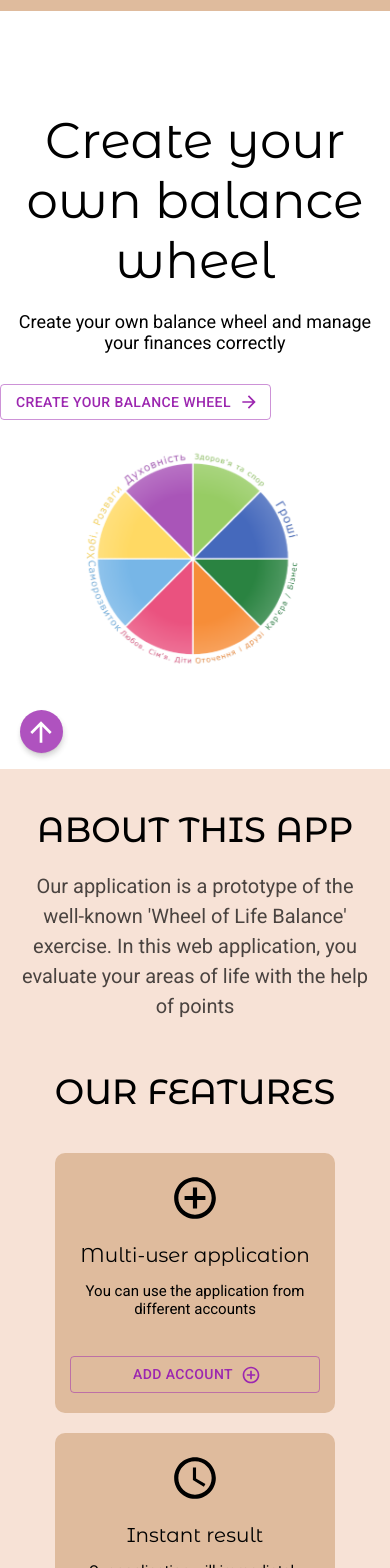
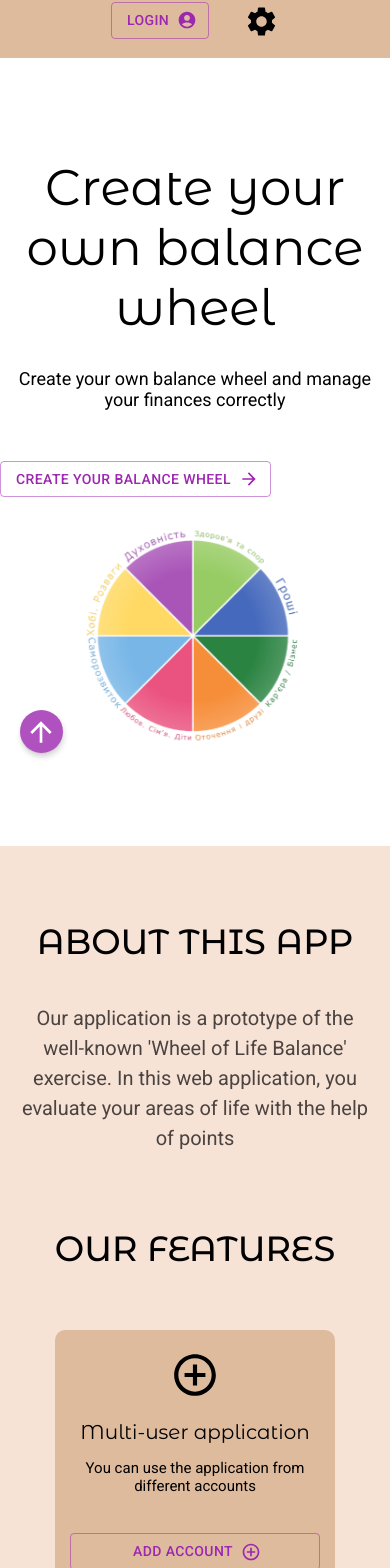
Before and after one commit to DmytroKolisnyk2/GameOFTeens_JS, a Next.js app: page / in a window 390 px wide. Shown: the part 61-1629 px from the top of the page. Built offline with nearby package versions, Linux system fonts and the light colour scheme; a web font is replaced by a local one.

Commit message:
updated styles

```diff
--- a/components/AboutPage/AboutPage.jsx
+++ b/components/AboutPage/AboutPage.jsx
@@ -32,12 +32,7 @@ export default function AboutPage({ setIsOpen }) {
       <div className={styles.wrapper}>
         <Fade cascade duration={600} triggerOnce>
           <h2
-            className={setStyle(
-              theme,
-              styles.main_title,
-              styles.darkThemeText,
-              styles.lightThemeText
-            )}
+            className={setStyle(theme, styles.title, styles.darkThemeText, styles.lightThemeText)}
           >
             {t("about")}
           </h2>
--- a/components/AboutPage/AboutPage.module.scss
+++ b/components/AboutPage/AboutPage.module.scss
@@ -1,30 +1,33 @@
 @import "../../styles//variables.scss";
 .main_title {
+    max-width: 600px;
+    margin: 0 auto;
     font-size: 35px;
     font-family: $arima;
     text-align: center;
     font-weight: 500;
     text-transform: uppercase;
-    margin-bottom: 20px;
+    margin-bottom: 40px;
 }
 .main_text {
     font-size: 20px;
     line-height: 30px;
     font-family: $roboto;
     text-align: center;
-    font-weight: 100;
     max-width: 500px;
     margin: 0 auto;
     opacity: 0.7;
-    margin-bottom: 50px;
+    margin-bottom: 75px;
 }
 .title {
-     font-size: 35px;
+    max-width: 600px;
+    margin: 0 auto;
+    font-size: 35px;
     font-family: $arima;
     text-align: center;
     font-weight: 500;
     text-transform: uppercase;
-    margin-bottom: 20px;
+    margin-bottom: 40px;
 }
 .cards_wrapper {
     display: flex;
@@ -33,7 +36,6 @@
     max-width: 1300px;
     margin: 0 auto;
     padding-top: 20px;
-
 }
 .item_wrapper {
     width: 250px;
@@ -72,7 +74,7 @@
 }
 .main_wrapper {
     background-color: $belge;
-    padding: 40px 20px;
+    padding: 75px 20px 40px;
 }
 .img_btn {
     margin: 0 auto;
--- a/components/Diagram/Diagram.module.scss
+++ b/components/Diagram/Diagram.module.scss
@@ -1,10 +1,8 @@
 @import "../../styles/variables.scss";
 
 .polarArea__wrapper {
-  min-width: 40%;
-  margin: 0 auto;
-  display: flex;
-  margin-left: 100px;
+  min-width: 50%;
+
   @media (max-width: 1200px) {
     display: block;
     margin: 0 auto;
@@ -17,11 +15,10 @@
   }
 }
 .diagram {
-  margin-bottom: 25px;
+  // margin-bottom: 25px;
 }
 
 .text {
-  padding-bottom: 50px;
   font-family: $roboto;
   text-align: center;
   font-size: 20px;
@@ -29,50 +26,20 @@
   max-width: 500px;
   margin: 0 auto 60px;
 }
-.results__wrapper {
+
+.main_page_wrapper {
+  margin: 0 auto;
   display: flex;
-  justify-content: center;
-  margin: 0 auto;
-  // text-align: center;
+  justify-content: space-between;
   max-width: 1200px;
-  background-color: $belge;
   @media (max-width: 1200px) {
     display: flex;
     flex-direction: column;
     justify-content: center;
     height: 100%;
-    padding-top: 100px;
   }
 }
 
-.main_page_wrapper {
-  display: flex;
-  justify-content: center;
-  @media (max-width: 1200px) {
-    display: flex;
-    flex-direction: column;
-    justify-content: center;
-    height: 100%;
-    padding-top: 100px;
-  }
-}
-
-.polarArea__text__wrapper {
-  max-width: 40%;
-  display: flex;
-  justify-content: center;
-  flex-direction: column;
-  align-items: center;
-  background-color: $brown;
-  border-radius: 10px;
-  padding: 20px;
-  // margin-top: 50px;
-  @media (max-width: 1200px) {
-    max-width: 80%;
-    display: block;
-    margin: 0 auto 20px;
-  }
-}
 .result {
   text-align: center;
   margin: 50px 0;
@@ -82,12 +49,10 @@
 }
 
 .button {
-  width: 10%;
-  margin: 0 auto;
-  position: relative;
-  left: 0;
+  width: 100px;
   height: 50px;
-  // background-color: $purple;
+  padding-right: 5px;
+  margin-bottom: 15px;
 }
 
 .main_page_title {
@@ -104,6 +69,21 @@
   margin: 0 auto 60px;
 }
 
+.polarArea__text__wrapper {
+  max-width: 40%;
+  max-width: 450px;
+  display: flex;
+  flex-direction: column;
+  background-color: $brown;
+  border-radius: 10px;
+  padding: 60px 20px 20px;
+  // margin-top: 50px;
+  @media (max-width: 1200px) {
+    max-width: 80%;
+    display: block;
+    margin: 0 auto 20px;
+  }
+}
 .themeDark {
   background-color: $darkThemeMain;
 }
--- a/components/Header/Header.module.scss
+++ b/components/Header/Header.module.scss
@@ -3,7 +3,7 @@
     width: 50px;
     border-radius: 50%;
     margin-right: 30px;
-    @media (max-width: 800px) {
+    @media (max-width: 830px) {
         display: none;
     }
 }
@@ -15,6 +15,7 @@
     padding: 16px 20px;
     transition: 200ms linear;
     flex-wrap: wrap;
+
 }
 
 .themeDark {
@@ -87,7 +88,10 @@
     width: 100vw;
     flex-wrap: wrap;
     @media (max-width: 780px) {
+    }
+    @media screen and (max-width: 740px) {
         justify-content: space-around;
+        padding: 0 30px;
     }
 }
 .user_wrapper {
@@ -106,6 +110,9 @@
     display: flex;
     justify-content: space-between;
     align-items: center;
+    @media screen and (max-width: 740px) {
+        margin-bottom: 20px;
+    }
 }
 
 .navigation {
--- a/components/MainPage/MainPage.module.scss
+++ b/components/MainPage/MainPage.module.scss
@@ -3,7 +3,6 @@
     margin: 0 auto;
     padding-top: 100px;
     padding-bottom: 100px;
-
     @media (min-width: 1200px) {
         display: flex;
         max-width: 950px;
@@ -12,17 +11,19 @@
 .main_page_title{
     font-size: 50px;
     font-family: $arima;
-    padding-bottom: 20px;
     text-align: center;
+    max-width: 600px;
+    margin: 0 auto 30px;
     @media (min-width: 1200px) {
        text-align: left;
     }
 }
 .main_page_text{
+    max-width: 500px;
+    margin: 0 auto 50px;
     font-size: 18px;
     font-family: $roboto;
     text-align: center;
-    padding-bottom: 30px;
     @media (min-width: 1200px) {
         text-align: left;
      }
--- a/pages/user/calendar.jsx
+++ b/pages/user/calendar.jsx
@@ -54,7 +54,7 @@ const Calendar = () => {
         {data && (
           <form className={styles.form} onSubmit={submitValue}>
             <div className={styles.calendar}>
-              <Fade>
+              <Fade triggerOnce>
                 {Object.keys(data).map((day) => (
                   <div key={day} className={styles.column}>
                     <h3
@@ -92,7 +92,7 @@ const Calendar = () => {
               </Fade>
             </div>
             <div className={styles.btnWrapper}>
-              <Fade duration={1500}>
+              <Fade triggerOnce duration={1500}>
                 <Button
                   type="submit"
                   className={styles.submitButton}
--- a/styles/home.module.scss
+++ b/styles/home.module.scss
@@ -71,7 +71,7 @@
   font-size: 30px;
   font-family: $arima;
   font-weight: 500;
-  padding-bottom: 30px;
+  margin-bottom: 30px;
   text-align: center;
 }
 .text {
@@ -106,20 +106,32 @@
   color: $lightThemeText;
 }
 .img {
-  margin-top: 50px;
-  width: 500px;
-  @media (max-width: 1200px) {
   width: 400px;
   margin: 0 auto;
   display: block;
   margin-top: 30px;
   margin-bottom: 50px;
+  @media (min-width: 1200px) {
+    width: 500px;
+    position: relative;
+    left: -30px;
   }
 }
-.controlsWrapper{
+.controlsWrapper {
   display: flex;
   justify-content: space-between;
   align-items: center;
   width: 280px;
   margin: 0 auto;
 }
+.main_title {
+  font-size: 50px;
+  font-family: $arima;
+  text-align: center;
+  max-width: 600px;
+  margin: 0 auto;
+  @media (min-width: 1200px) {
+    margin: 10px auto 70px;
+    text-align-last: left;
+  }
+}
--- a/styles/result.module.scss
+++ b/styles/result.module.scss
@@ -1,7 +1,9 @@
 @import './styles/variables.scss';
 
 .main_wrapper {
-  height: 100%;
+  max-width: 1200px;
+  width: 100%;
+  margin: 0 auto;
 }
 
 .results__wrapper {
@@ -9,7 +11,7 @@
   display: flex;
   flex-direction: column;
   justify-content: center;
-  padding: 10px;
+  padding: 30px 20px;
   height: 100%;
 }
 
--- a/styles/variables.scss
+++ b/styles/variables.scss
@@ -22,5 +22,5 @@ $darkTheme: #897773;
 $darkThemeText: rgb(219, 198, 161);
 $darkThemeMain: rgb(173, 151, 146);
 $lightTheme: rgb(179, 149, 98);
-$lightThemeText: rgb(66, 65, 64);
-$lightThemeMain: rgb(255, 239, 209);
+$lightThemeText: rgb(34, 34, 34);
+$lightThemeMain: rgb(251, 240, 221);
```
Also changed, not shown: components/Diagram/Diagram.jsx (+12 -18 lines), pages/users.jsx (+3 -4 lines), styles/calendar.module.scss (+7 -4 lines). Lines whose indentation alone changed are shown as unchanged.
